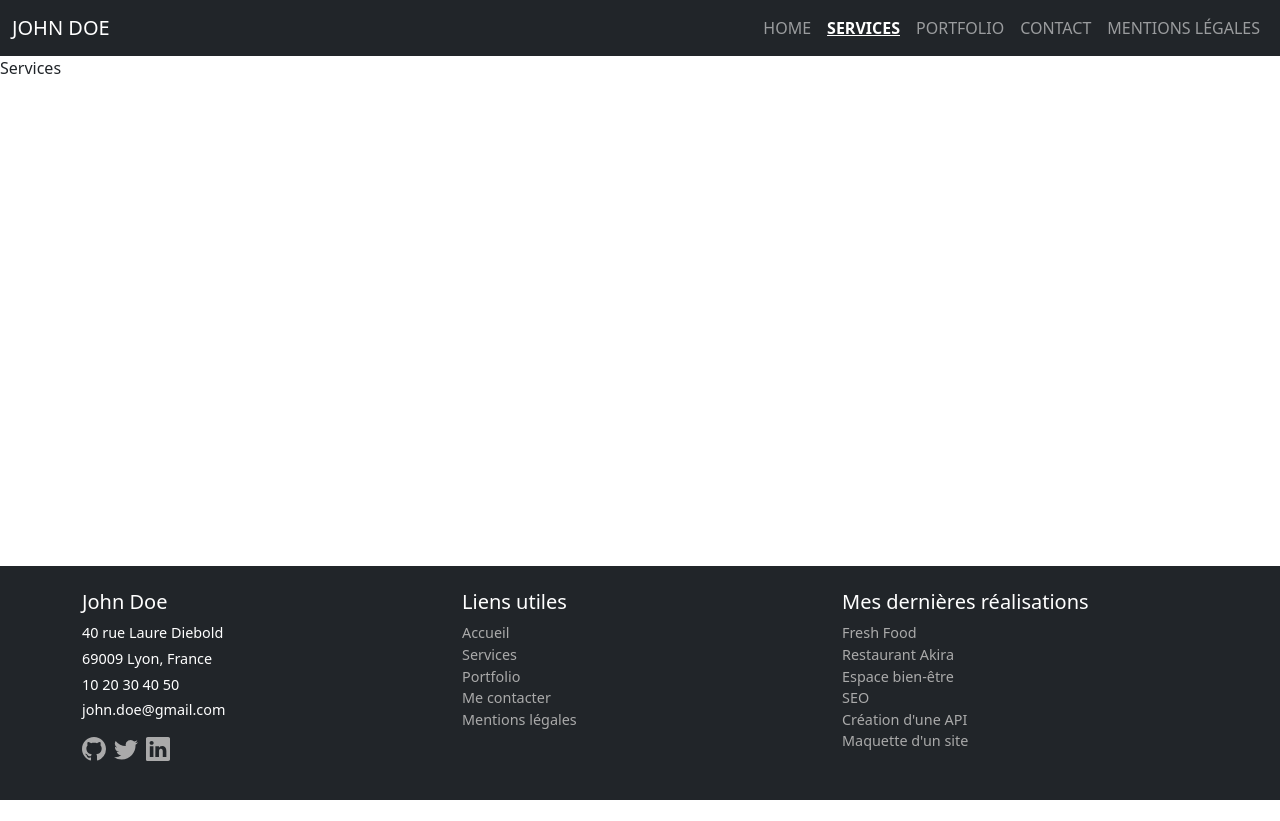
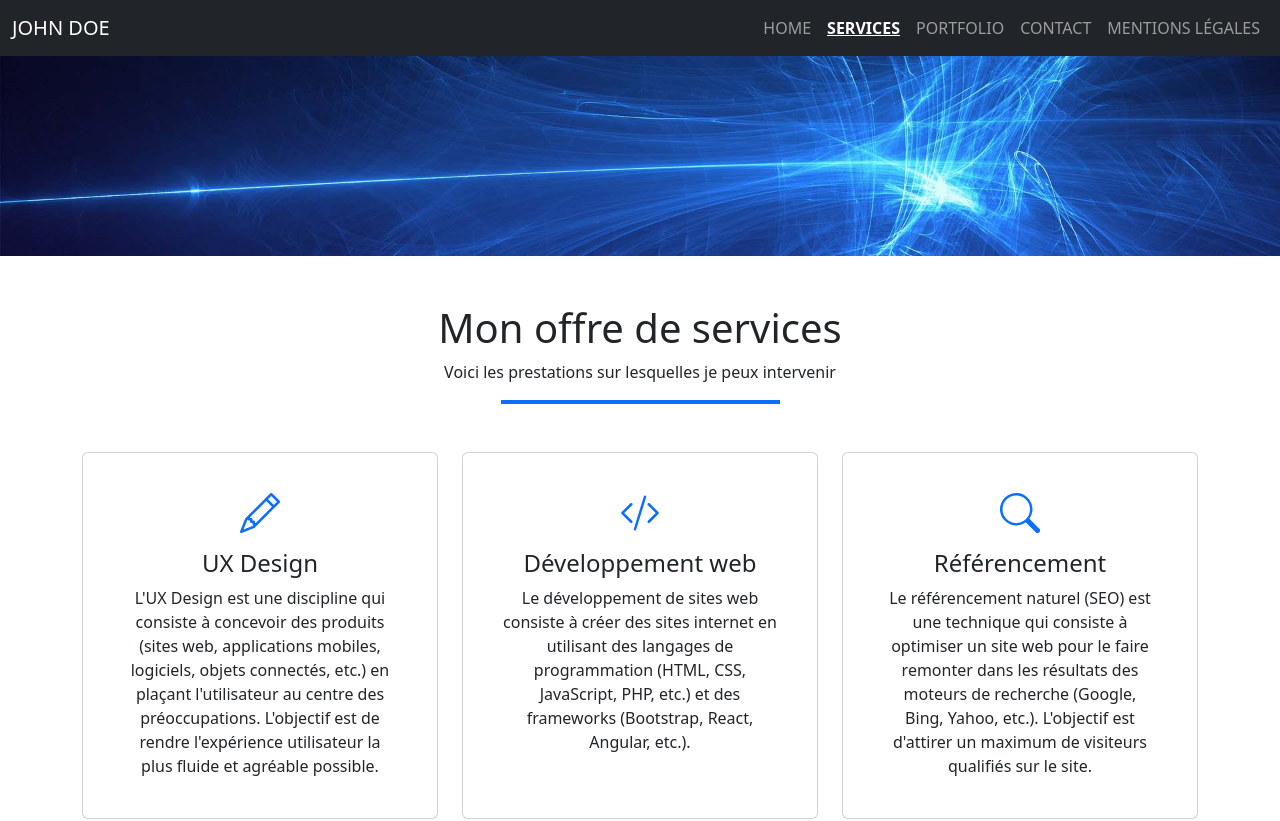
Before and after one commit to IderMassinissa/Ider_Massinissa_Devoir_Portfolio_React, a React (Vite) app: page /services in a window 1280 px wide. Shown: the top 821 px of the page. Before the commit the page ends 800 px from the top, so only its background shows below. Built offline with nearby package versions, Linux system fonts and the light colour scheme.

Commit message:
fix #4 : Page Services - cards Bootstrap, effets hover, banner

```diff
--- a/src/pages/Services.jsx
+++ b/src/pages/Services.jsx
@@ -1,5 +1,104 @@
+import "../styles/Services.css";
+import bannerImg from "../assets/images/banner.jpg";
+
 function Services() {
-  return <div>Services</div>;
+  return (
+    <>
+      {/* Banner */}
+      <section
+        className="banner"
+        style={{ backgroundImage: `url(${bannerImg})` }}
+      ></section>
+
+      {/* Services */}
+      <section className="container my-5">
+        <div className="text-center mb-5">
+          <h1>Mon offre de services</h1>
+          <p>Voici les prestations sur lesquelles je peux intervenir</p>
+          <hr className="border border-primary border-2 opacity-100 w-25 mx-auto" />
+        </div>
+
+        <div className="row g-4">
+          {/* UX Design */}
+          <div className="col-12 col-md-4">
+            <div className="card service-card text-center p-4 h-100">
+              <div className="card-body">
+                <svg
+                  xmlns="http://www.w3.org/2000/svg"
+                  width="40"
+                  height="40"
+                  fill="#0d6efd"
+                  className="bi bi-pencil mb-3"
+                  viewBox="0 0 16 16"
+                >
+                  <path d="M12.146.146a.5.5 0 0 1 .708 0l3 3a.5.5 0 0 1 0 .708l-10 10a.5.5 0 0 1-.168.11l-5 2a.5.5 0 0 1-.65-.65l2-5a.5.5 0 0 1 .11-.168zM11.207 2.5 13.5 4.793 14.793 3.5 12.5 1.207zm1.586 3L10.5 3.207 4 9.707V10h.5a.5.5 0 0 1 .5.5v.5h.5a.5.5 0 0 1 .5.5v.5h.293zm-9.761 5.175-.106.106-1.528 3.821 3.821-1.528.106-.106A.5.5 0 0 1 5 12.5V12h-.5a.5.5 0 0 1-.5-.5V11h-.5a.5.5 0 0 1-.468-.325z" />
+                </svg>
+                <h4 className="card-title">UX Design</h4>
+                <p className="card-text">
+                  L'UX Design est une discipline qui consiste à concevoir des
+                  produits (sites web, applications mobiles, logiciels, objets
+                  connectés, etc.) en plaçant l'utilisateur au centre des
+                  préoccupations. L'objectif est de rendre l'expérience
+                  utilisateur la plus fluide et agréable possible.
+                </p>
+              </div>
+            </div>
+          </div>
+
+          {/* Développement web */}
+          <div className="col-12 col-md-4">
+            <div className="card service-card text-center p-4 h-100">
+              <div className="card-body">
+                <svg
+                  xmlns="http://www.w3.org/2000/svg"
+                  width="40"
+                  height="40"
+                  fill="#0d6efd"
+                  className="bi bi-code-slash mb-3"
+                  viewBox="0 0 16 16"
+                >
+                  <path d="M10.478 1.647a.5.5 0 1 0-.956-.294l-4 13a.5.5 0 0 0 .956.294zM4.854 4.146a.5.5 0 0 1 0 .708L1.707 8l3.147 3.146a.5.5 0 0 1-.708.708l-3.5-3.5a.5.5 0 0 1 0-.708l3.5-3.5a.5.5 0 0 1 .708 0m6.292 0a.5.5 0 0 0 0 .708L14.293 8l-3.147 3.146a.5.5 0 0 0 .708.708l3.5-3.5a.5.5 0 0 0 0-.708l-3.5-3.5a.5.5 0 0 0-.708 0" />
+                </svg>
+                <h4 className="card-title">Développement web</h4>
+                <p className="card-text">
+                  Le développement de sites web consiste à créer des sites
+                  internet en utilisant des langages de programmation (HTML,
+                  CSS, JavaScript, PHP, etc.) et des frameworks (Bootstrap,
+                  React, Angular, etc.).
+                </p>
+              </div>
+            </div>
+          </div>
+
+          {/* Référencement */}
+          <div className="col-12 col-md-4">
+            <div className="card service-card text-center p-4 h-100">
+              <div className="card-body">
+                <svg
+                  xmlns="http://www.w3.org/2000/svg"
+                  width="40"
+                  height="40"
+                  fill="#0d6efd"
+                  className="bi bi-search mb-3"
+                  viewBox="0 0 16 16"
+                >
+                  <path d="M11.742 10.344a6.5 6.5 0 1 0-1.397 1.398h-.001q.044.06.098.115l3.85 3.85a1 1 0 0 0 1.415-1.414l-3.85-3.85a1 1 0 0 0-.115-.099zM12 6.5a5.5 5.5 0 1 1-11 0 5.5 5.5 0 0 1 11 0" />
+                </svg>
+                <h4 className="card-title">Référencement</h4>
+                <p className="card-text">
+                  Le référencement naturel (SEO) est une technique qui consiste
+                  à optimiser un site web pour le faire remonter dans les
+                  résultats des moteurs de recherche (Google, Bing, Yahoo,
+                  etc.). L'objectif est d'attirer un maximum de visiteurs
+                  qualifiés sur le site.
+                </p>
+              </div>
+            </div>
+          </div>
+        </div>
+      </section>
+    </>
+  );
 }
 
 export default Services;
--- /dev/null
+++ b/src/styles/Services.css
@@ -0,0 +1,17 @@
+.banner {
+  background-size: cover;
+  background-position: center;
+  height: 200px;
+}
+
+.service-card {
+  border: 1px solid #dee2e6;
+  transition:
+    box-shadow 0.3s,
+    background-color 0.3s;
+}
+
+.service-card:hover {
+  background-color: #efefef;
+  box-shadow: 0 4px 15px rgba(0, 0, 0, 0.2);
+}
```
